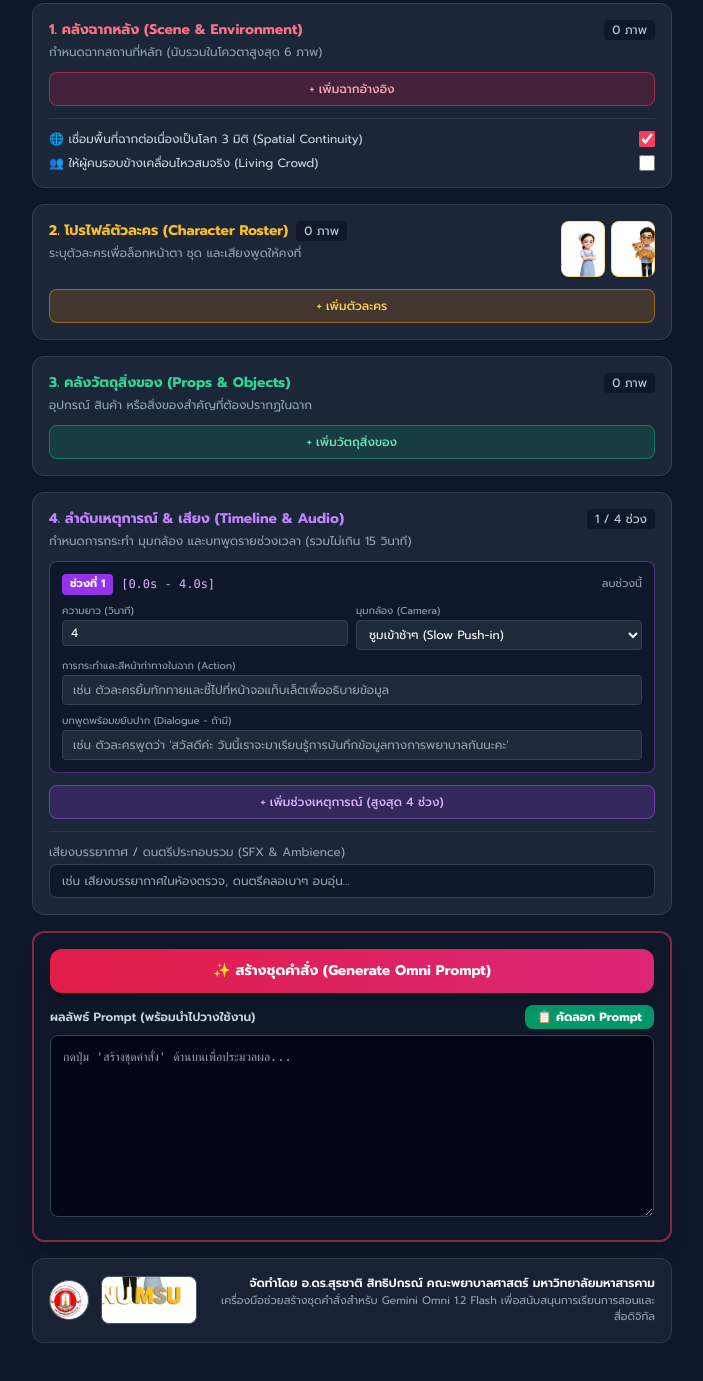
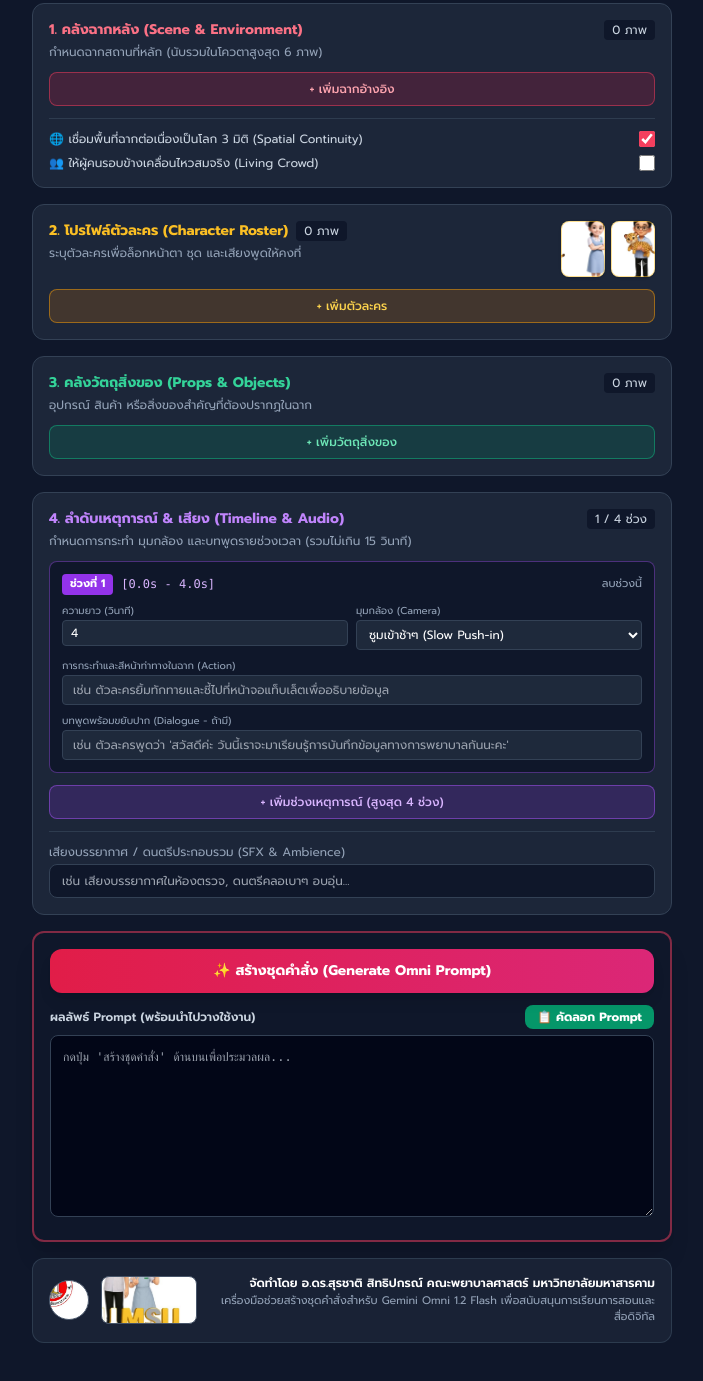
Before and after one commit to AJSurachat/omni-prompt, a plain HTML site: page index.html in a window 1280 px wide. Shown: the part 333-1714 px from the top of the page, without its empty margins (288-991 px from the left). Drawn offline with nearby package versions, Linux system fonts and the light colour scheme.

Commit message:
index.html

```diff
--- a/index.html
+++ b/index.html
@@ -18,25 +18,21 @@
   background-repeat: no-repeat;
   background-color: #ffffff;
 }
-    /* โลโก้คณะพยาบาลศาสตร์ มมส (มุมซ้ายบนของภาพรวม) */
 .crop-logo {
+  background-size: 720% auto;
+  background-position: 13% 21%;
+}
+.crop-nurse {
   background-size: 560% auto;
-      background-position: 6% 4%;
+  background-position: 85% 44%;
 }
-    /* ตัวละครพยาบาลหญิงชุดฟ้า (ด้านขวาของภาพรวม) */
-    .crop-nurse {
+.crop-male {
+  background-size: 540% auto;
+  background-position: 62% 48%;
+}
+.crop-numsu {
   background-size: 460% auto;
-      background-position: 91% 24%;
-    }
-    /* ตัวละครผู้ชายอุ้มแมวดาว (กลางค่อนขวาของภาพรวม) */
-    .crop-male {
-      background-size: 450% auto;
-      background-position: 58% 35%;
-    }
-    /* คู่ตัวละครนักศึกษา + โลโก้ NUMSU (ด้านล่างซ้ายของภาพรวม) */
-    .crop-numsu {
-      background-size: 360% auto;
-      background-position: 24% 88%;
+  background-position: 29% 73%;
 }
   </style>
 </head>
```
Lines whose indentation alone changed are shown as unchanged.
